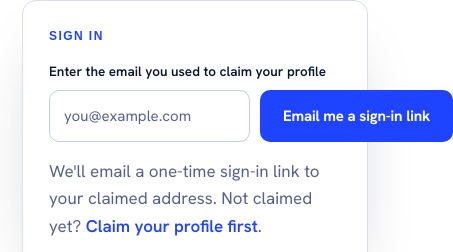
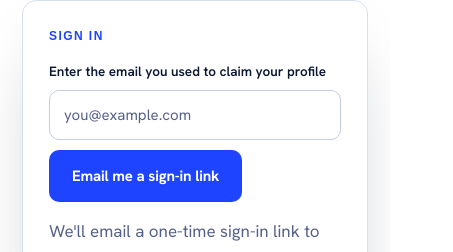
Before and after one commit to muhdariefhafiz-alt/AS, a Next.js app: page /dashboard in a window 390 px wide. Shown: the part 296-548 px from the top of the page, 453 px wide, since content can reach past the window. Built offline with nearby package versions, Linux system fonts and the light colour scheme; no server answers; a web font is replaced by a local one.

Commit message:
style(design): FINDING-002 — sign-in form wraps on mobile, killing the 74px overflow at 375px

```diff
--- a/app/dashboard/page.tsx
+++ b/app/dashboard/page.tsx
@@ -223,7 +223,9 @@ export default function DashboardPage() {
           <div className="form-step">Sign in</div>
           <div className="fc-field" style={{ marginTop: 14 }}>
             <label className="fc-label">Enter the email you used to claim your profile</label>
-            <div style={{ display: "flex", gap: 10, marginTop: 2 }}>
+            {/* wrap: the 193px button next to a min-width input overflowed
+                375px viewports by 74px; wrapping drops it below the input. */}
+            <div style={{ display: "flex", flexWrap: "wrap", gap: 10, marginTop: 2 }}>
               <input
                 type="email"
                 value={email}
@@ -231,7 +233,7 @@ export default function DashboardPage() {
                 placeholder="you@example.com"
                 required
                 className="fc-input"
-                style={{ flex: 1 }}
+                style={{ flex: "1 1 200px" }}
               />
               <button
                 type="submit"
```
